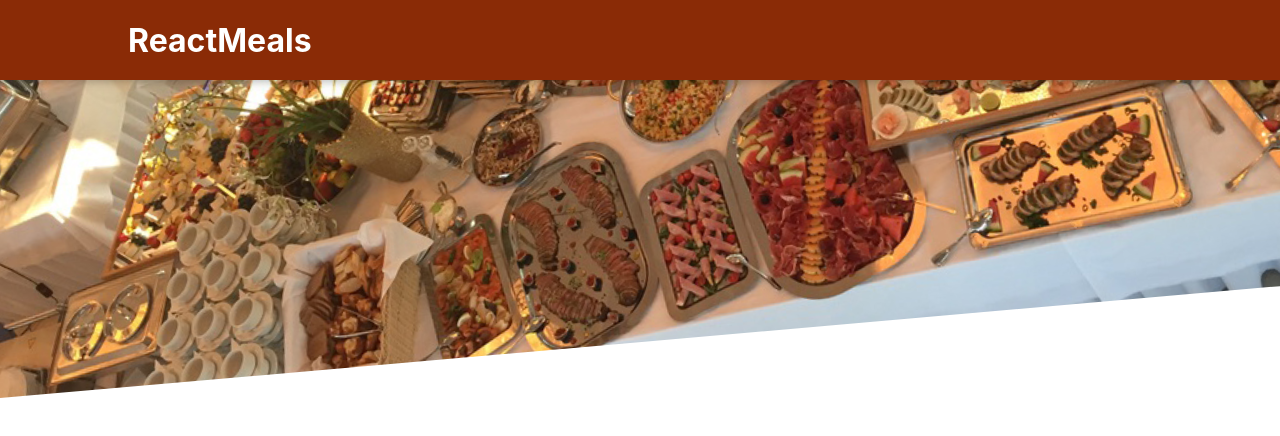
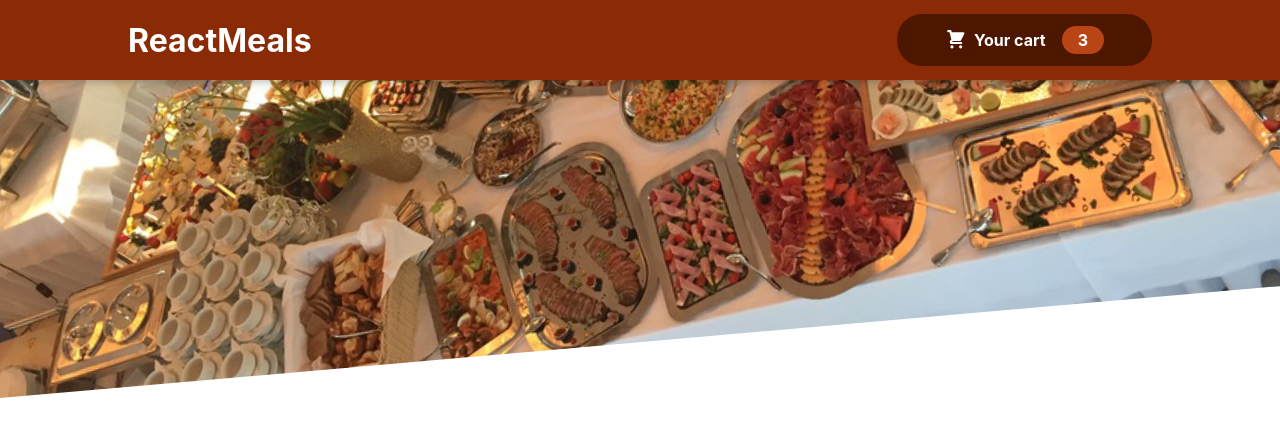
Before and after one commit to manoj633/ReactMeals, a React (Create React App) app: page / in a window 1280 px wide. Shown: the top 436 px of the page. Built offline with nearby package versions, Linux system fonts and the light colour scheme.

Commit message:
Added cart button to header

```diff
--- a/src/components/Cart/Cart.js
+++ b/src/components/Cart/Cart.js
@@ -0,0 +1,5 @@
+import React from "react";
+
+const Cart = () => {};
+
+export default Cart;
--- /dev/null
+++ b/src/components/Cart/CartIcon.js
@@ -0,0 +1,13 @@
+const CartIcon = () => {
+  return (
+    <svg
+      xmlns="http://www.w3.org/2000/svg"
+      viewBox="0 0 20 20"
+      fill="currentColor"
+    >
+      <path d="M3 1a1 1 0 000 2h1.22l.305 1.222a.997.997 0 00.01.042l1.358 5.43-.893.892C3.74 11.846 4.632 14 6.414 14H15a1 1 0 000-2H6.414l1-1H14a1 1 0 00.894-.553l3-6A1 1 0 0017 3H6.28l-.31-1.243A1 1 0 005 1H3zM16 16.5a1.5 1.5 0 11-3 0 1.5 1.5 0 013 0zM6.5 18a1.5 1.5 0 100-3 1.5 1.5 0 000 3z" />
+    </svg>
+  );
+};
+
+export default CartIcon;
--- a/src/components/Layout/Header.js
+++ b/src/components/Layout/Header.js
@@ -1,13 +1,14 @@
 import React from "react";
 import mealsImage from "../../assets/meals.jpg";
 import classes from "./Header.module.css";
+import HeaderCardButton from "./HeaderCartButton";
 
 const Header = () => {
   return (
     <>
       <header className={classes.header}>
         <h1>ReactMeals</h1>
-        <button>Cart</button>
+        <HeaderCardButton />
       </header>
       <div className={classes["main-image"]}>
         <img src={mealsImage} alt="A table of delicious food" />
--- a/src/components/Layout/Header.module.css
+++ b/src/components/Layout/Header.module.css
@@ -2,7 +2,7 @@
     position: fixed;
     top: 0;
     left: 0;
-    width: 100%;
+    width: 80%;
     height: 5rem;
     background-color: #8a2b06;
     color: white;
--- /dev/null
+++ b/src/components/Layout/HeaderCartButton.js
@@ -0,0 +1,17 @@
+import React from "react";
+import CartIcon from "../Cart/CartIcon";
+import classes from "./HeaderCartButton.module.css";
+
+const HeaderCartButton = (props) => {
+  return (
+    <button className={classes.button}>
+      <span className={classes.icon}>
+        <CartIcon />
+      </span>
+      <span>Your cart</span>
+      <span className={classes.badge}>3</span>
+    </button>
+  );
+};
+
+export default HeaderCartButton;
--- /dev/null
+++ b/src/components/Layout/HeaderCartButton.module.css
@@ -0,0 +1,63 @@
+.button {
+    cursor: pointer;
+    font: inherit;
+    border: none;
+    background-color: #4d1601;
+    color: white;
+    padding: 0.75rem 3rem;
+    display: flex;
+    justify-content: space-around;
+    align-items: center;
+    border-radius: 25px;
+    font-weight: bold;
+}
+
+.button:hover,
+.button:active {
+    background-color: #2c0d00;
+}
+
+.icon {
+    width: 1.35rem;
+    height: 1.35rem;
+    margin-right: 0.5rem;
+}
+
+.badge {
+    background-color: #b94517;
+    padding: 0.25rem 1rem;
+    border-radius: 25px;
+    margin-left: 1rem;
+    font-weight: bold;
+}
+
+.button:hover .badge,
+.button:active .badge {
+    background-color: #92320c;
+}
+
+.bump {
+    animation: bump 300ms ease-out;
+}
+
+@keyframes bump {
+    0% {
+        transform: scale(1);
+    }
+
+    10% {
+        transform: scale(0.9);
+    }
+
+    30% {
+        transform: scale(1.1);
+    }
+
+    50% {
+        transform: scale(1.15);
+    }
+
+    100% {
+        transform: scale(1);
+    }
+}
```
